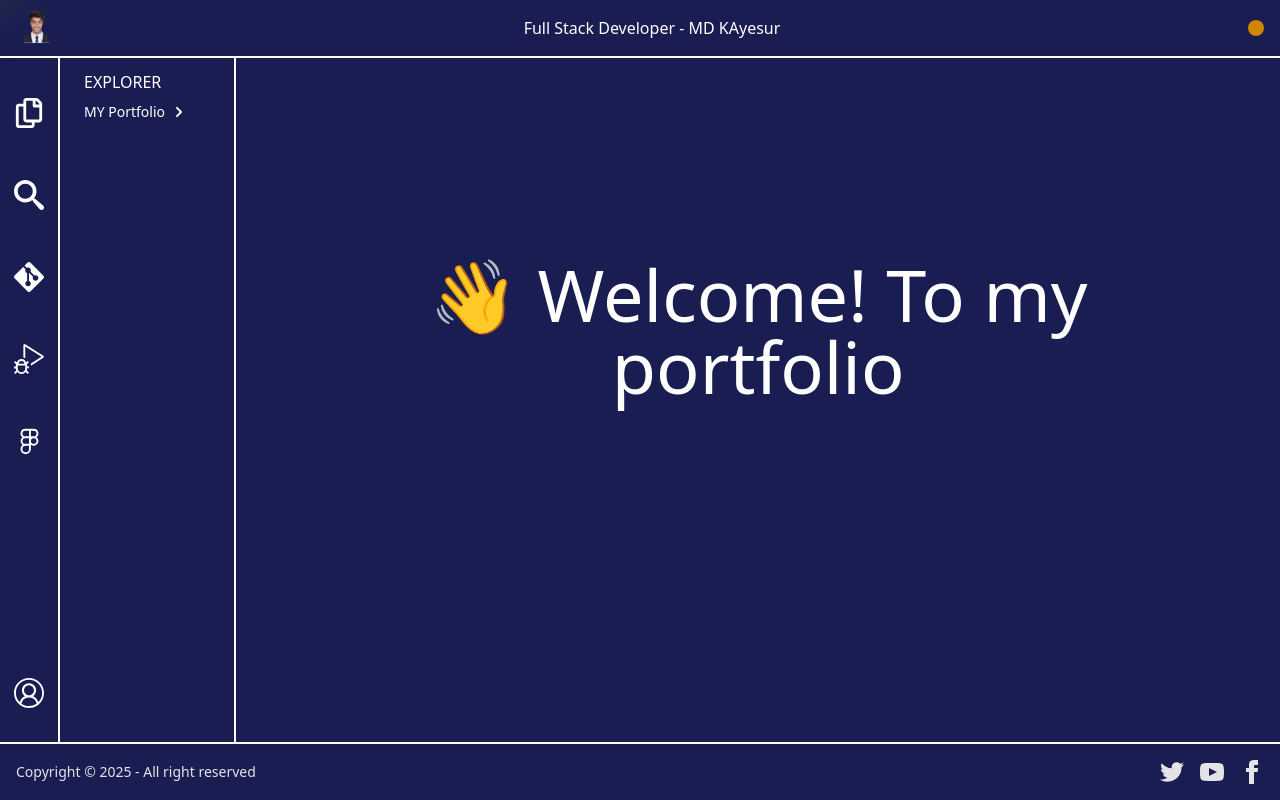
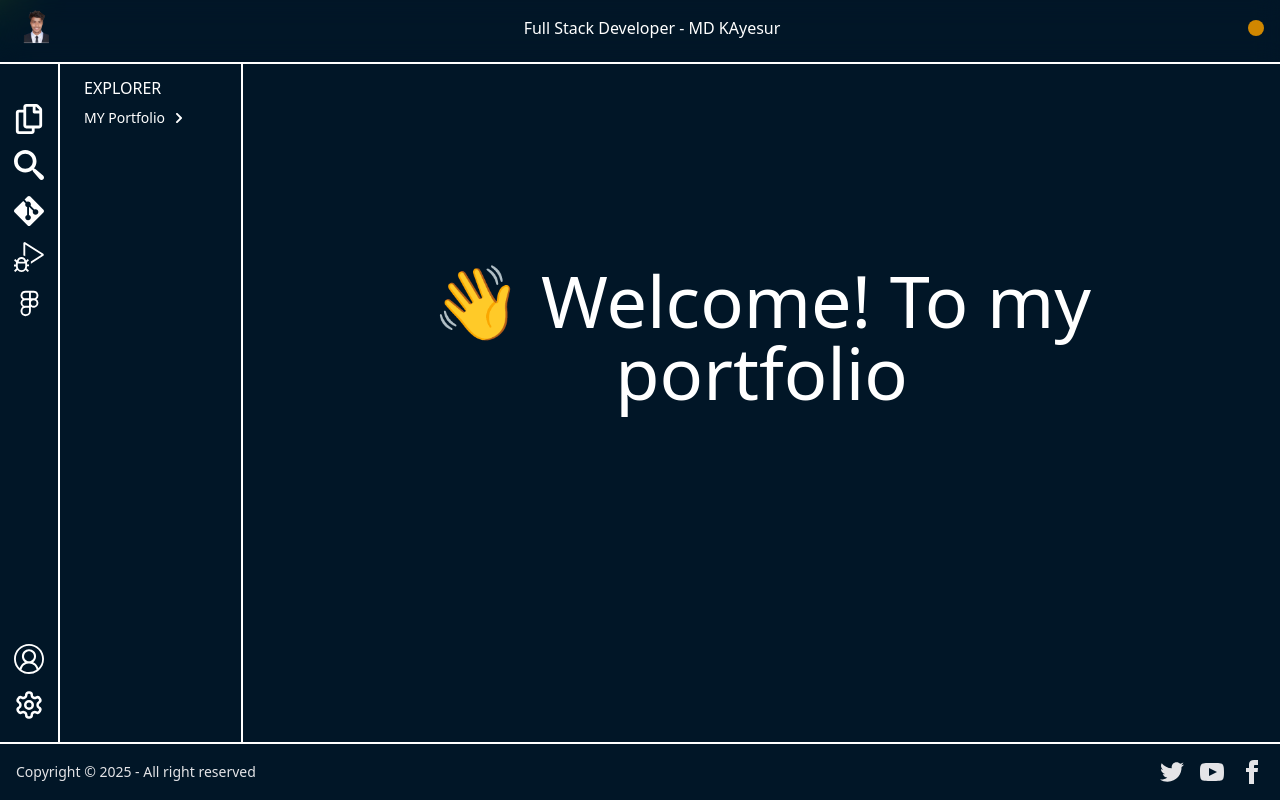
Before and after one commit to MD-Kayesur/-VS-CODE-Portfolio, a React (Vite) app: page / in a window 1280 px wide. Built offline with nearby package versions, Linux system fonts and the light colour scheme.

Commit message:
responcive almost done

```diff
--- a/src/components/About/About.jsx
+++ b/src/components/About/About.jsx
@@ -5,7 +5,7 @@ import "./AnimatedBorder.css";
 import CodeWrapper from "../../codeWrapper/CodeWrapper";
 const About = () => {
   return (
-    <div className=" pl-5 md:pb-30 md:pt-30      pr-5     ">
+    <div className=" pl-5 md:pb-30 md:pt-20   h-screen overflow-y-auto   pr-5     ">
       <div className="     flex justify-center ">
         {" "}
         <h1 className="text-5xl font-bold   ">About me</h1>
@@ -17,8 +17,7 @@ const About = () => {
             key={index}
             whileHover={{ scale: 1.05 }}
             transition={{ duration: 0.5, ease: "easeInOut" }}
-  className="animated-border"
->
+            className="animated-border">
             <div className="inner p-1">
               <img
                 src={data.image}
@@ -30,7 +29,6 @@ const About = () => {
               </div>
             </div>
           </motion.div>
-
         ))}
       </div>
     </div>
--- a/src/components/contact/Contact.jsx
+++ b/src/components/contact/Contact.jsx
@@ -7,7 +7,7 @@ export default function Contact() {
   return (
     <div>
       <CodeWrapper lines={44}>
-        <div className="   pb-30   pt-20 pl-4  text-white font-mono  rounded-md     ">
+        <div className="  h-screen  pb-50 pt-20 pl-4  text-white font-mono  rounded-md   overflow-y-auto  ">
           <div className="flex justify-center items-center text-2xl md:text-5xl font-bold">
             <Font family="Agbalumo ">
               <h1 font-Agbalumo className="  text-green-400 ">
--- a/src/components/dashbord/Dashbors.jsx
+++ b/src/components/dashbord/Dashbors.jsx
@@ -1,12 +1,15 @@
 import Navlinks from "../rightnavlinks/Navlinks";
 import Explore from "../Explore/Explore";
 import TabsComponent from "../tabcomponant/TabsComponent";
+import Footer from "../Footer/Footer";
+import Navber from "../navbar/Navber";
 
 const Dashbors = () => {
   return (
     <>
-      <div className="overflow-hidden   w-full ">
-        <div className="  flex  h-[760px] ">
+      {/* <div className="overflow-hidden   w-full ">
+        <Navber />
+        <div className="  flex   h-screen">
           <div className="  flex  ">
             <Navlinks />
           </div>
@@ -14,8 +17,30 @@ const Dashbors = () => {
           <Explore />
           <TabsComponent />
         </div>
-      </div>
+        <Footer />
+      </div> */}
 
+   <div className="w-full h-screen flex flex-col overflow-hidden">
+  {/* Navbar always on top */}
+  <Navber />
+
+  {/* Main content area takes remaining space */}
+  <div className="flex flex-1 overflow-hidden">
+    {/* Sidebar */}
+    <div className="flex-none">
+      <Navlinks />
+    </div>
+
+    {/* Main content stretches */}
+    <div className="flex-1 flex   overflow-hidden">
+      <Explore className="flex-1 overflow-auto" />
+      <TabsComponent className="flex-none" />
+    </div>
+  </div>
+
+  {/* Footer fixed at bottom */}
+  <Footer className="flex-none" />
+</div>
 
 
     </>
--- a/src/components/dropdown/DropdownData.jsx
+++ b/src/components/dropdown/DropdownData.jsx
@@ -5,17 +5,19 @@ import {
   FaJs,
   FaReact,
   FaFont,
+
 } from "react-icons/fa";
 import { SiMongoose } from "react-icons/si";
 
-
+import { VscJson } from "react-icons/vsc";
+import { SiTypescript } from "react-icons/si";
 
  export const DropdownData = [
     { link: "/introduction", icon: <FaHtml5 />, title: "Introduction.jsx" },
-    { link: "/about", icon: <FaBootstrap />, title: "About.jsx" },
-    { link: "/skill", icon: <FaReact />, title: "Skill.jsx" },
-    { link: "/projects", icon: <FaCss3Alt />, title: "projects.jsx" },
-    { link: "/contact", icon: <FaJs />, title: "Contact.jsx" },
+    { link: "/about", icon: < FaJs />, title: "About.js" },
+    { link: "/skill", icon: <VscJson />, title: "Skill.json" },
+    { link: "/projects", icon: <SiTypescript />, title: "projects.ts" },
+    { link: "/contact", icon: < FaBootstrap/>, title: "Contact.jsx" },
     { link: "/card", icon: <FaFont />, title: "Card.jsx" },
     { link: "/myblog", icon: <FaReact />, title: "Myblog.jsx" },
     { link: "/feedback", icon: <SiMongoose />, title: "FeedBack.jsx" },
--- a/src/components/introduction/Introduction.jsx
+++ b/src/components/introduction/Introduction.jsx
@@ -29,7 +29,7 @@ const Introduction = () => {
   return (
     <div>
 
-      <div className="min-h-screen     flex   justify-center px-4 overflow-x-hidden">
+      <div className="h-screen     flex   justify-center px-4 overflow-y-auto">
         <div className="text-white   w-full flex flex-col md:flex-row items-center justify-between gap-6">
            <div className="space-y-4">
             <div className="flex flex-col">
--- a/src/components/project/Project.jsx
+++ b/src/components/project/Project.jsx
@@ -4,13 +4,13 @@ import { projects } from "./ProjectsData";
 const Project = () => {
   return (
     <div>
-      <section id="case-study" className="py-32    ">
+      <section id="case-study" className="py-32 h-screen  overflow-y-auto  pb-60 ">
         <div className="max-w-6xl mx-auto px-6">
           <h2 className="text-4xl font-bold mb-6 animated-gradient ">
             My Latest Projects
           </h2>
 
-          <div className="flex flex-col gap-8">
+          <div className="flex flex-col gap-8  ">
             {projects.map((project) => (
               <div className="flex flex-col md:flex-row   rounded-2xl shadow-lg p-6 gap-6 hover:shadow-cyan-500 transition-all">
                 {/* Image Section */}
--- a/src/components/rightnavlinks/Navlinks.jsx
+++ b/src/components/rightnavlinks/Navlinks.jsx
@@ -3,39 +3,23 @@ import { navLinks } from "./Iconlink.data";
 // Navlinks using in dashbord
 const Navlinks = () => {
   return (
-    <div className="md:w-10  mx-auto  ml-3 md:ml-5 md:pr-5  border-r-2 border-white   ">
-      <ul className="flex justify-between flex-col items-center gap-28 h-full  ">
-        <div className="flex flex-col justify-between items-center gap-3 ">
-
+    <div className="md:w-10 ml-3 md:ml-5 md:pr-5 border-r-2 border-white h-screen flex flex-col items-center justify-between">
+      {/* Top icons */}
+      <ul className="flex flex-col items-center gap-4 mt-10">
         {navLinks.slice(0, 5).map((link, index) => (
-              <li className="text-white cursor-pointer   mt-10" key={index}>
-                <div tabIndex={0} role="button">
-                  <div className="  mx-auto">
+          <li key={index} className="text-white cursor-pointer">
             <NavLink to={link.path}>{link.icon}</NavLink>
-                  </div>
-                </div>
           </li>
         ))}
+      </ul>
 
-        </div>
-        <div className="flex flex-col justify-between items-center gap-3 pb-10  ">
-          <div>
+      {/* Bottom icons */}
+      <ul className="flex flex-col items-center gap-4 mb-36  "> {/* Reduce bottom margin */}
         {navLinks.slice(5, 8).map((link, index) => (
-              <li className="text-white cursor-pointer mt-10" key={index}>
-
-                  <div tabIndex={0} role="button">
-                    <div className="  mx-auto">
-                    <NavLink to={link.path}>
-                        {link.icon}
-                    </NavLink>
-                      </div>
-                  </div>
-
-
+          <li key={index} className="text-white cursor-pointer">
+            <NavLink to={link.path}>{link.icon}</NavLink>
           </li>
         ))}
-          </div>
-        </div>
       </ul>
     </div>
   );
--- a/src/components/tabcomponant/TabsComponent.jsx
+++ b/src/components/tabcomponant/TabsComponent.jsx
@@ -56,7 +56,7 @@ const TabsComponent = () => {
             className=" mt-17 md:mt-0">
             <TabList
               className="
-      border-none w-full cursor-pointer -mt-1 flex z-[10] fixed md:sticky bg-red-200 md:flex
+      border-none w-full cursor-pointer -mt-1 flex z-[10] fixed md:static  bg-red-200 md:flex
       overflow-x-auto whitespace-nowrap
       scrollbar-thin scrollbar-thumb-gray-400 scrollbar-track-gray-200
       "
@@ -83,7 +83,7 @@ const TabsComponent = () => {
             </TabList>
 
             <div
-              className="h-[calc(100vh-100px)] md:h-[calc(100vh-100px)] md:overflow-y-scroll overflow-x-hidden"
+              className="   "
               style={{ minWidth: 0 }}>
               {openTabs.map((tab, index) => (
                 <TabPanel className="pl-5  mt-2" key={index}>
--- a/src/index.css
+++ b/src/index.css
@@ -11,7 +11,7 @@
 @tailwind utilities;
 
 body{
-    background-color:#1a1d52 ;
+    background-color:#011627 ;
 }
  .mainlayout-text{
     color: white;
--- a/src/layouts/MainLayout.jsx
+++ b/src/layouts/MainLayout.jsx
@@ -10,9 +10,8 @@ const MainLayout = () => {
   console.log(current);
 
   return (
-    <div className="mainlayout-text flex flex-col h-screen   ">
-  {/* Navbar */}
-  <Navber />
+    <div className="mainlayout-text flex flex-col h-screen    ">
+ <div className="md:hidden">  <Navber /></div>
 
   {/* Scrollable Content */}
   <main className="flex-grow overflow-auto">
@@ -29,8 +28,7 @@ const MainLayout = () => {
     </div>
   </main>
 
-  {/* Footer */}
-  <Footer />
+   <div className="md:hidden">  <Footer /> </div>
 </div>
   );
 };
```
Lines whose indentation alone changed are shown as unchanged.
